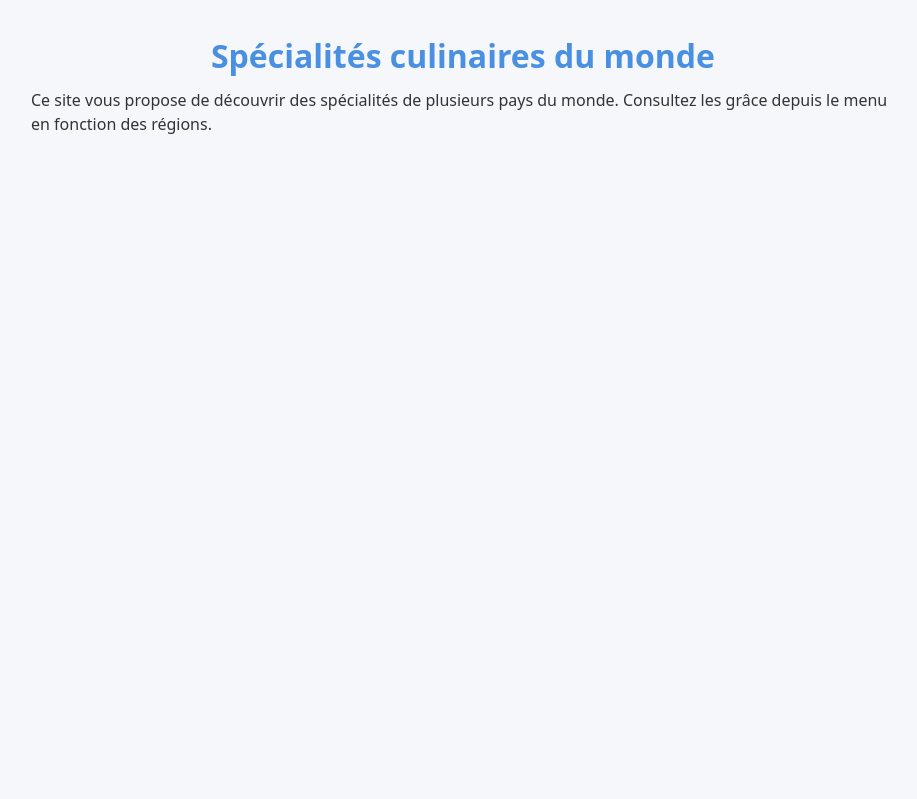
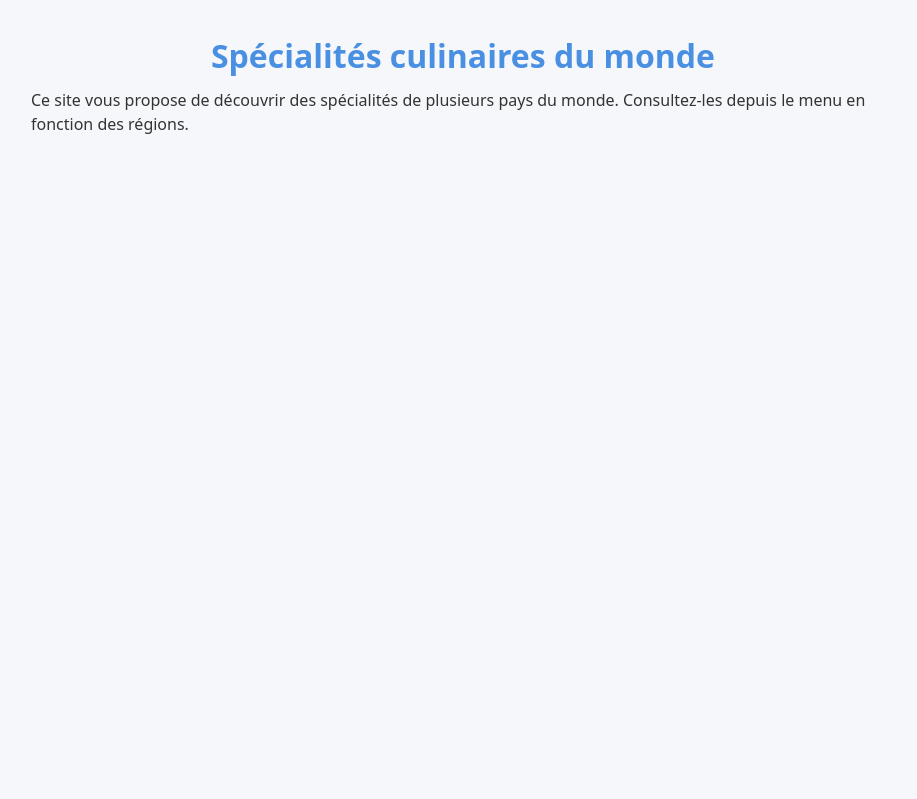
Before and after one commit to samfrick/site_accessibilite, a Symfony app: template Accessibilite/templates/Accueil.html.twig in a window 1280 px wide. Shown: the part 117-916 px from the top of the page, without its empty margins (177-1094 px from the left). Run offline with Twig, Linux system fonts and the light colour scheme; the template is opened without the code that fills it, so the values that code supplies are empty; some libraries are stand-ins or nearby versions.

Commit message:
Update Accueil.html.twig

```diff
--- a/Accessibilite/templates/Accueil.html.twig
+++ b/Accessibilite/templates/Accueil.html.twig
@@ -1,10 +1,10 @@
 {% extends 'base.html.twig' %}
-{% block title %} Spécialités culinaires du monde {% endblock %}
+{% block title %} Accueil {% endblock %}
 {% block main %}
 
 <div class="max-w-4xl mx-auto px-4 py-8">
 
         <h1 class="h1 font-bold text-center">Spécialités culinaires du monde</h1>
-        <p>Ce site vous propose de découvrir des spécialités de plusieurs pays du monde. Consultez les grâce depuis le menu en fonction des régions.</p>
+        <p>Ce site vous propose de découvrir des spécialités de plusieurs pays du monde. Consultez-les depuis le menu en fonction des régions.</p>
 </div>
 {% endblock %}
```
